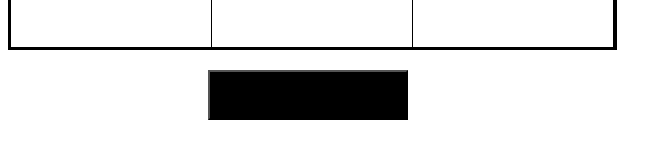
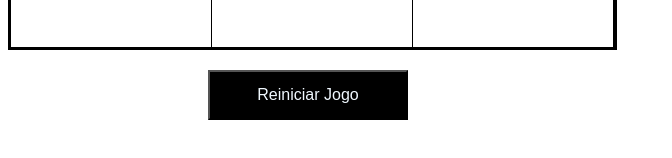
Before and after one commit to marciofiladelfo/jogoDaVelha_JavaScript, a plain HTML site: page index.html in a window 1280 px wide. Shown: the part 638-796 px from the top of the page, without its empty margins (0-672 px from the left). Drawn offline with Linux system fonts and the light colour scheme.

Commit message:
Ajustado botão reset

```diff
--- a/index.html
+++ b/index.html
@@ -29,6 +29,6 @@
             <div class="casa" id="casa9" jogada=""></div>
         </div>
     </div>
-    <input type="button" onclick="limpa()"class="reiniciar">
+    <input type="button" onclick="limpa()" value="Reiniciar Jogo" class="reiniciar">
 </body>
 </html>
```
